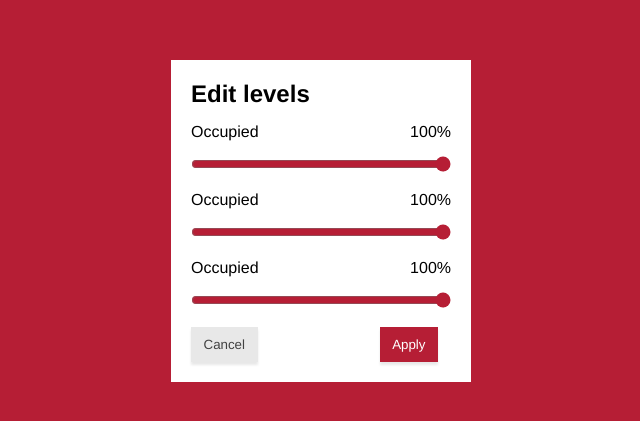
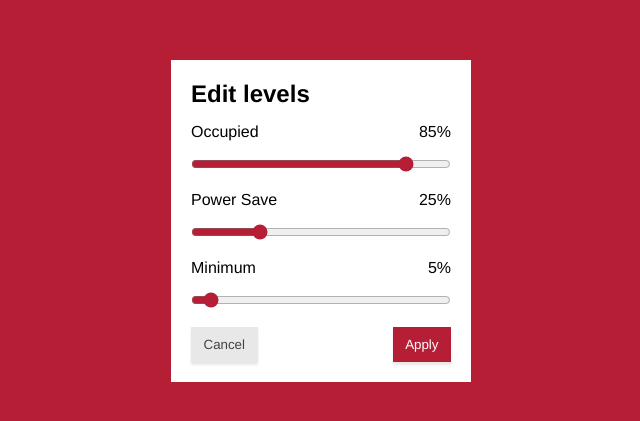
Before and after one commit to hambergjesse/intelligent-luminaire-light-levels, a React (Vite) app: page / in a window 1280 px wide. Shown: the part 179-600 px from the top of the page, without its empty margins (319-959 px from the left). Built offline with nearby package versions, Linux system fonts and the light colour scheme.

Commit message:
control panel logic

```diff
--- a/package.json
+++ b/package.json
@@ -19,9 +19,11 @@
     "sass": "^1.64.1"
   },
   "devDependencies": {
+    "@testing-library/react": "^14.0.0",
     "@types/react": "^18.2.15",
     "@types/react-dom": "^18.2.7",
     "@vitejs/plugin-react": "^4.0.3",
+    "@vitest/coverage-v8": "^0.34.1",
     "concurrently": "^8.2.0",
     "eslint": "^8.45.0",
     "eslint-config-prettier": "8.8.0",
--- a/src/components/Button/Button.jsx
+++ b/src/components/Button/Button.jsx
@@ -1,12 +1,12 @@
 import PropTypes from "prop-types";
 
-export const Button = ({ text, disabled, onClick }) => {
+export const Button = ({ text, onClick, className }) => {
   const handleButtonClick = () => {
     onClick(text);
   };
 
   return (
-    <button onClick={handleButtonClick} disabled={disabled}>
+    <button onClick={handleButtonClick} className={className}>
       {text}
     </button>
   );
@@ -14,6 +14,6 @@ export const Button = ({ text, disabled, onClick }) => {
 
 Button.propTypes = {
   text: PropTypes.string.isRequired,
-  disabled: PropTypes.bool.isRequired,
   onClick: PropTypes.func.isRequired,
+  className: PropTypes.string,
 };
--- a/src/components/LuminaireControl/LuminaireControl.jsx
+++ b/src/components/LuminaireControl/LuminaireControl.jsx
@@ -13,24 +13,81 @@ export const LuminaireControl = () => {
     gap: "15px",
   };
 
-  /*---------------------------------------------*/
-
-  const [sliderValue, setSliderValue] = useState(100);
-
-  const handleSliderChange = (newValue) => {
-    setSliderValue(newValue);
+  const buttonsContainerStyle = {
+    display: "flex",
+    justifyContent: "space-between",
+    alignItems: "center",
+    width: "100%",
   };
 
   /*---------------------------------------------*/
 
-  const buttonSectionStyle = {
-    display: "flex",
-    justifyContent: "space-between",
-    width: "95%",
+  const [occupiedValue, setOccupiedValue] = useState(85);
+  const [powerSaveValue, setPowerSaveValue] = useState(25);
+  const [minimumValue, setMinimumValue] = useState(5);
+
+  const handleOccupiedChange = (newValue) => {
+    setOccupiedValue(newValue);
+    if (newValue < powerSaveValue) {
+      setPowerSaveValue(newValue);
+    }
+    if (newValue < minimumValue) {
+      setMinimumValue(newValue);
+    }
   };
 
-  const handleButtonClick = (text) => {
-    console.log(`${text} button clicked`);
+  const handlePowerSaveChange = (newValue) => {
+    setPowerSaveValue(newValue);
+    if (newValue < minimumValue) {
+      setMinimumValue(newValue);
+    }
+    if (newValue > occupiedValue) {
+      setOccupiedValue(newValue);
+    }
+  };
+
+  const handleMinimumChange = (newValue) => {
+    setMinimumValue(newValue);
+    if (newValue > occupiedValue) {
+      setOccupiedValue(newValue);
+      setPowerSaveValue(newValue);
+    } else if (newValue > powerSaveValue) {
+      setPowerSaveValue(newValue);
+    }
+  };
+
+  /*---------------------------------------------*/
+
+  const handleApply = () => {
+    const levels = {
+      occupied: occupiedValue,
+      powerSave: powerSaveValue,
+      minimum: minimumValue,
+    };
+
+    console.log("Applying levels:", levels);
+    alert(
+      `Applying levels: occupied [${levels.occupied}], powerSave [${levels.powerSave}], minimum [${levels.minimum}]`,
+    );
+  };
+
+  /*---------------------------------------------*/
+
+  const defaultOccupiedValue = 85;
+  const defaultPowerSaveValue = 25;
+  const defaultMinimumValue = 5;
+
+  const handleCancel = () => {
+    setOccupiedValue(defaultOccupiedValue);
+    setPowerSaveValue(defaultPowerSaveValue);
+    setMinimumValue(defaultMinimumValue);
+
+    console.log(
+      "The user does not want to update the luminaire light levels, cancelling changes.",
+    );
+    alert(
+      "The user does not want to update the luminaire light levels, cancelling changes.",
+    );
   };
 
   return (
@@ -38,22 +95,22 @@ export const LuminaireControl = () => {
       <h1>Edit levels</h1>
       <LuminaireSlider
         title={"Occupied"}
-        value={sliderValue}
-        onChange={handleSliderChange}
+        value={occupiedValue}
+        onChange={handleOccupiedChange}
       />
       <LuminaireSlider
-        title={"Occupied"}
-        value={sliderValue}
-        onChange={handleSliderChange}
+        title={"Power Save"}
+        value={powerSaveValue}
+        onChange={handlePowerSaveChange}
       />
       <LuminaireSlider
-        title={"Occupied"}
-        value={sliderValue}
-        onChange={handleSliderChange}
+        title={"Minimum"}
+        value={minimumValue}
+        onChange={handleMinimumChange}
       />
-      <div style={buttonSectionStyle} className="controlPanel__buttons">
-        <Button text="Cancel" onClick={handleButtonClick} disabled={true} />
-        <Button text="Apply" onClick={handleButtonClick} disabled={false} />
+      <div style={buttonsContainerStyle} className="controlPanel__buttons">
+        <Button text="Cancel" onClick={handleCancel} className="button-grey" />
+        <Button text="Apply" onClick={handleApply} />
       </div>
     </section>
   );
--- a/src/scss/_base.scss
+++ b/src/scss/_base.scss
@@ -3,7 +3,8 @@ $helvar-dark-red: #8a1b1b;
 $helvar-faded-red: #e197a1;
 $helvar-white: #ffffff;
 $helvar-grey: #e8e8e8;
-$helvar-dark-grey: #424242;
+$helvar-darker-grey: #b4b4b4;
+$helvar-darkest-grey: #424242;
 $helvar-font-family: Raleway, "Helvetica Neue", Helvetica, Arial, sans-serif;
 
 /*---------------------------------------------*/
@@ -49,7 +50,7 @@ button {
   &:disabled,
   &[disabled] {
     background: $helvar-grey;
-    color: $helvar-dark-grey;
+    color: $helvar-darkest-grey;
   }
 
   &:hover:enabled {
@@ -60,4 +61,13 @@ button {
   &:focus {
     outline: none;
   }
+
+  &.button-grey {
+    background: $helvar-grey;
+    color: $helvar-darkest-grey;
+
+    &:hover {
+      background: $helvar-darker-grey;
+    }
+  }
 }
```
Also changed, not shown: 1 other file (tests, documents, lock files or other folders).
